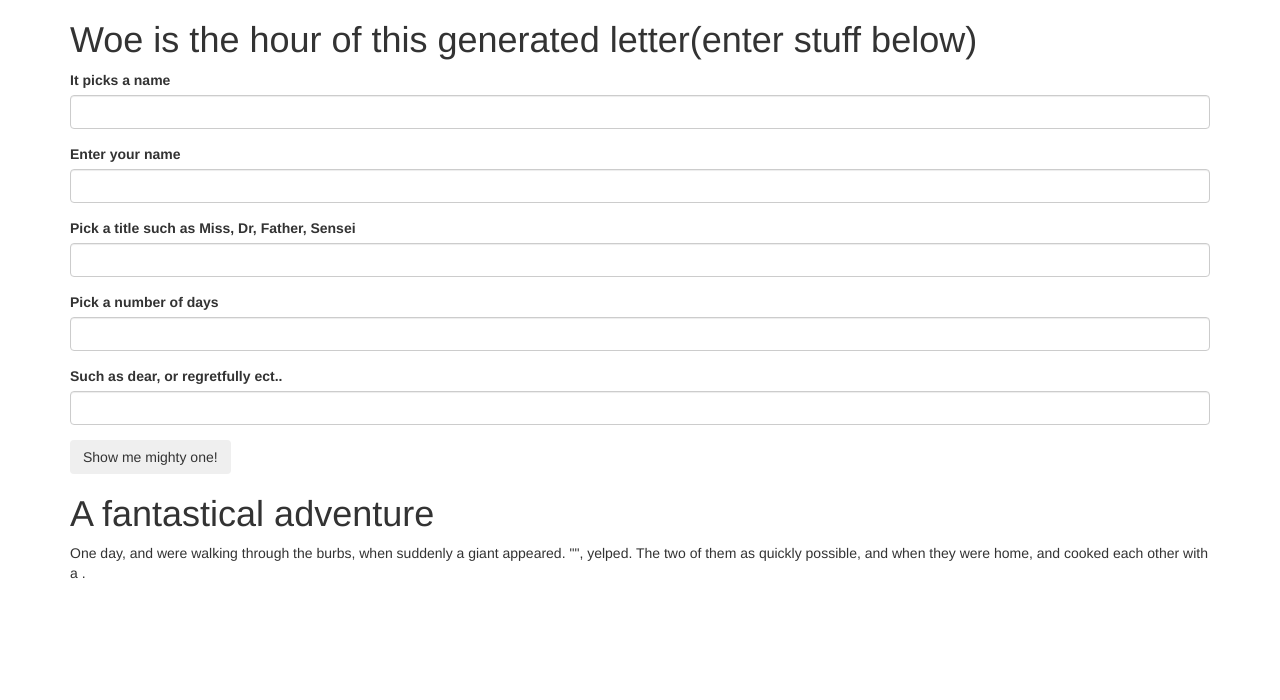
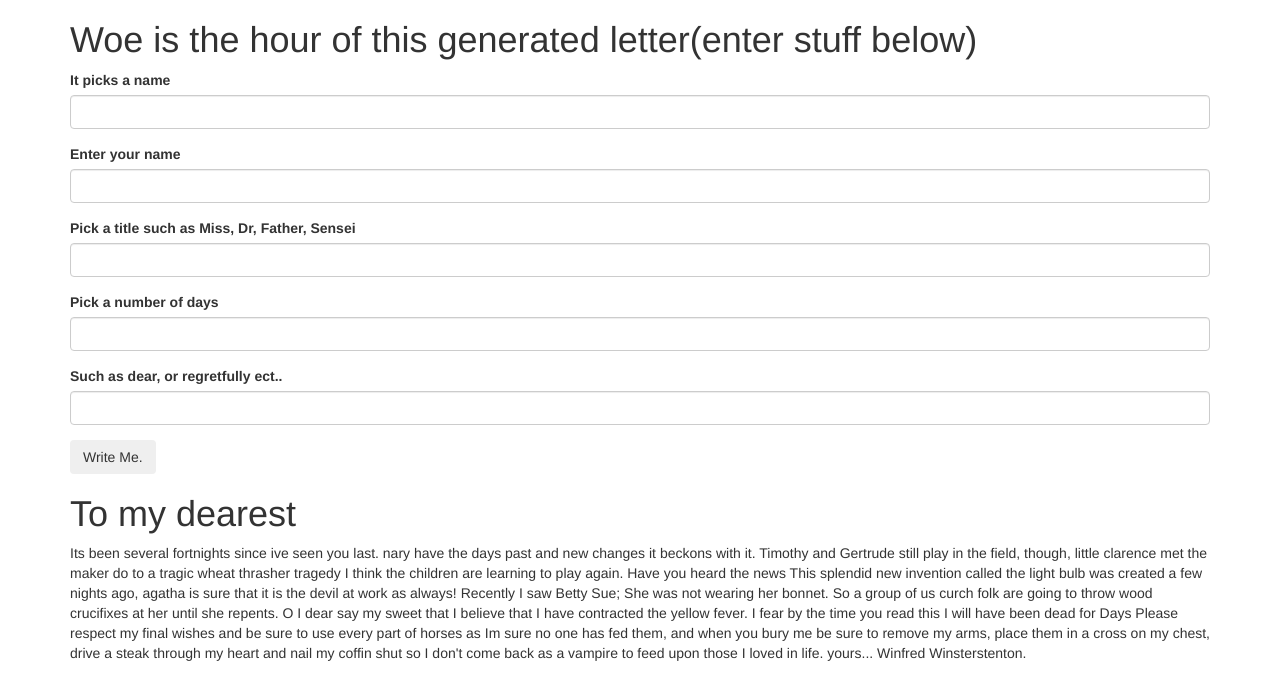
Before and after one commit to geomio/madlib, a plain HTML site: page index.html in a window 1280 px wide. Drawn offline with Linux system fonts and the light colour scheme.

Commit message:
finished adding paragraph text, and spans

```diff
--- a/index.html
+++ b/index.html
@@ -44,15 +44,33 @@
       </div>
       <div class="row">
         <div class="col-sm-12" id="submitBar">
-          <button type="submit" class="btn">Show me mighty one!</button>
+          <button type="submit" class="btn">Write Me.</button>
         </div>
       </div>
       <div class="row">
         <div class="col-lg-12" id="letterBox">
           <div id="letter">
-            <h1>A fantastical adventure</h1>
+            <h1>To my dearest <span class="title"></span> <span class="name"></span> </h1>
             <p>
-              One day, <span class="per1"></span> and <span class="per2"></span> were walking through the burbs, when suddenly a giant <span class="ani"></span> appeared. "<span class="exclam"></span>", <span class="per1"></span> yelped. The two of them <span class="verb"></span> as quickly possible, and when they were home, <span class="per1"></span> and <span class="per2"></span> cooked each other with a <span class="noun"></span>.
+              Its been several fortnights since ive seen you last.
+
+              nary have the days past and new changes it beckons with it. Timothy and Gertrude still play in the field,
+              though, little clarence met the maker do to a tragic wheat thrasher tragedy I think the children are learning to play again.
+
+              Have you heard the news This splendid new invention called the light bulb was created a few nights ago, agatha is sure that it is the devil at work as always!
+
+              Recently I saw Betty Sue; She was not wearing her bonnet.
+
+              So a group of us curch folk are going to throw wood crucifixes at her until she repents.
+
+              O I dear say my sweet <span class="name"></span> that I believe that I have contracted the yellow fever.
+
+              I fear by the time you read this I will have been dead for <span class="days"></span> Days
+
+              Please respect my final wishes and be sure to use every part of horses as Im sure no one has fed them, and when you bury me be sure to remove my arms, place them in a cross on my chest, drive a steak through my heart and nail my coffin shut so I don't come back as a vampire to feed upon those I loved in life.
+
+              <span class="formality"></span> yours...
+              Winfred Winsterstenton.
             </p>
           </div>
         </div>
```
